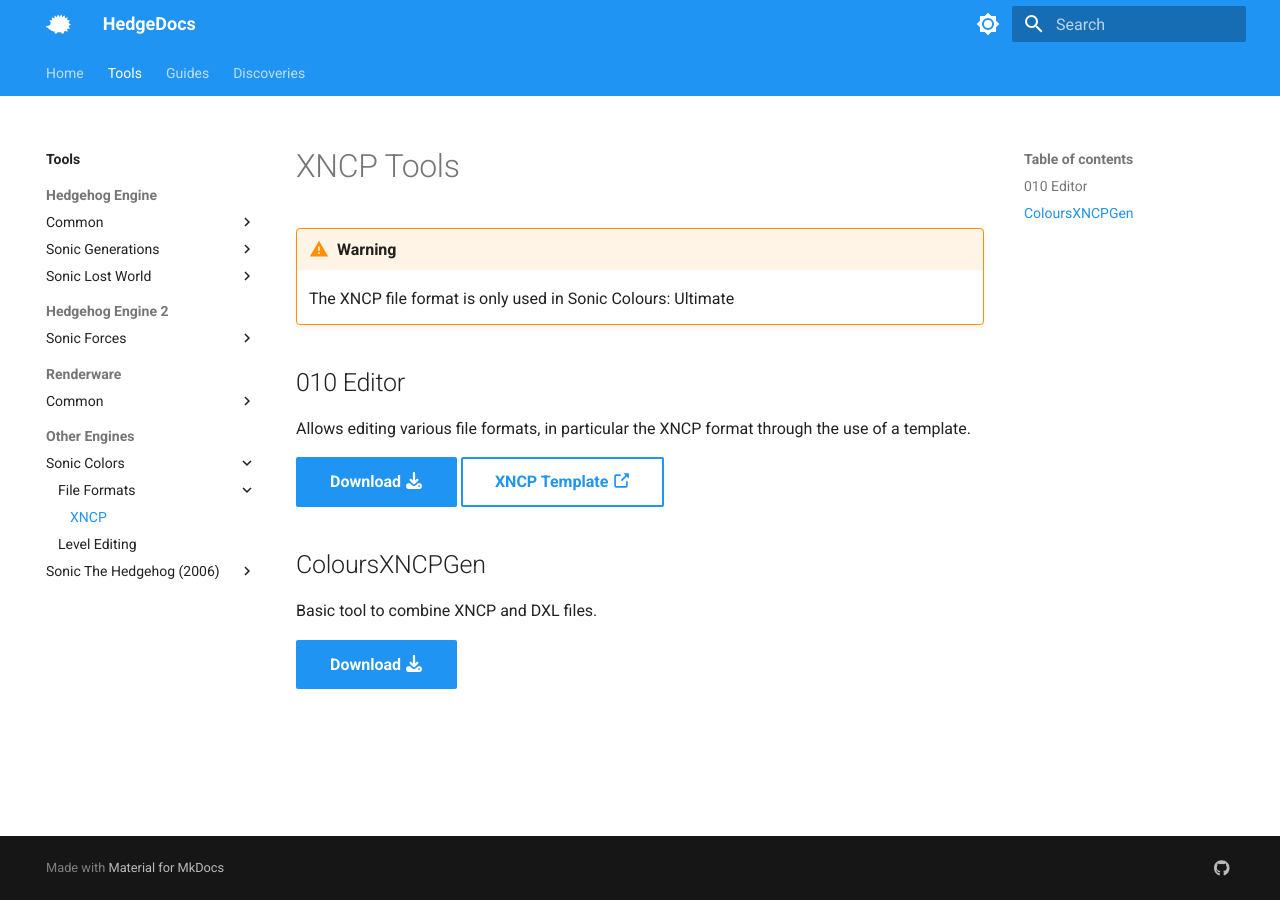
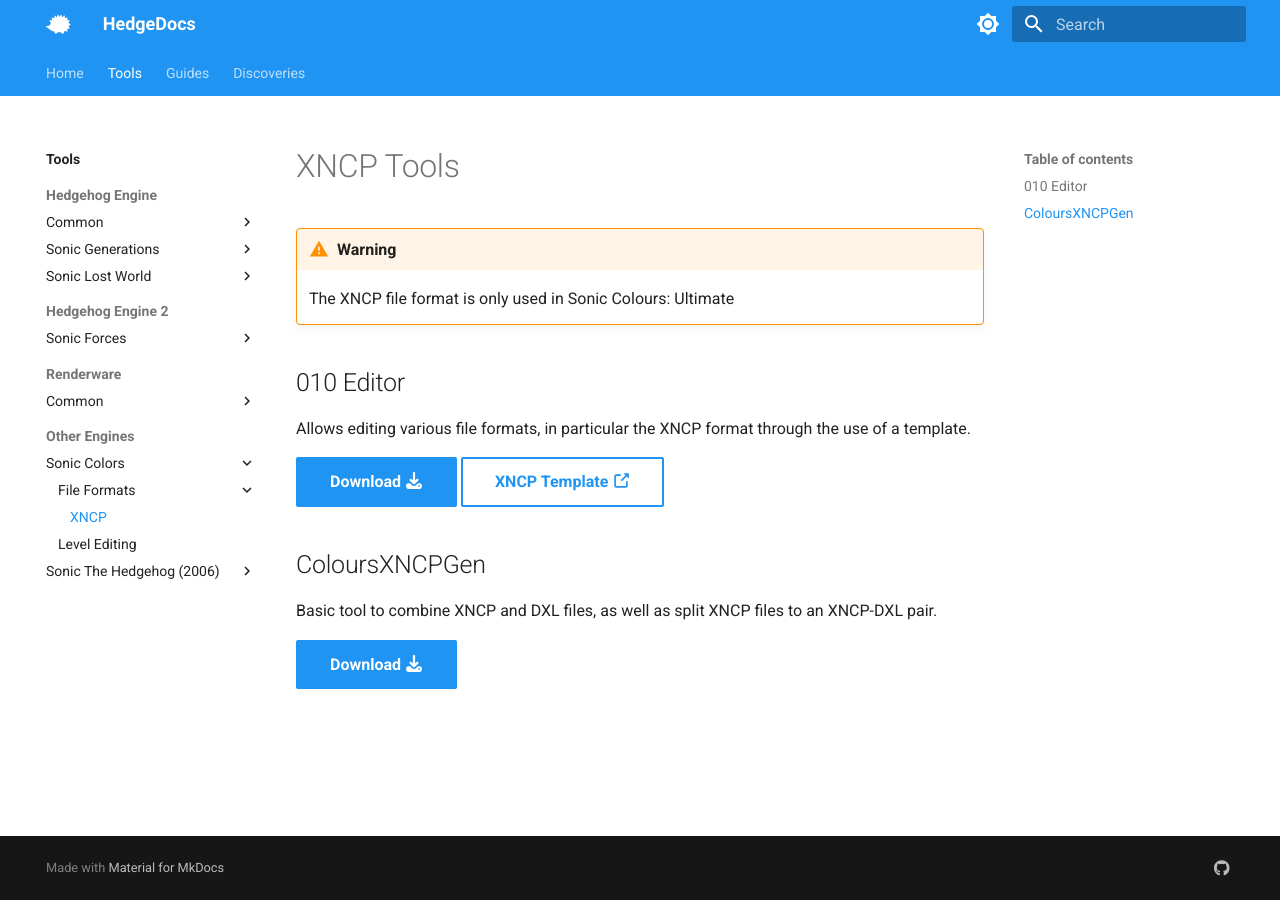
Before and after one commit to HedgeDocs/HedgeDocs.github.io, an MkDocs documentation site: the page built from docs/tools/others/sonic2010/files/xncp.md, in a window 1280 px wide. Built offline with MkDocs 1.6.1 and Material for MkDocs 9.7.7, drawn with Linux system fonts in a browser that asks for light colours.

Commit message:
Tweaked text in SCU XNCP page and Gens' time eater gauge page

```diff
--- a/docs/tools/others/sonic2010/files/xncp.md
+++ b/docs/tools/others/sonic2010/files/xncp.md
@@ -12,6 +12,6 @@
 [XNCP Template :octicons-link-external-16:](https://github.com/tge-was-taken/010-Editor-Templates/blob/master/templates/sonic_xncp_yncp.bt){ .md-button target="_blank"}
 
 ## ColoursXNCPGen
-Basic tool to combine XNCP and DXL files.
+Basic tool to combine XNCP and DXL files, as well as split XNCP files to an XNCP-DXL pair.
 
 [Download :fontawesome-solid-download:](https://github.com/PTKickass/ColoursXNCPGen/releases){ .md-button .md-button--primary}
```
Also changed, not shown: docs/discoveries/blueblur/hud/blb_gauge.md (+1 -1 lines).
